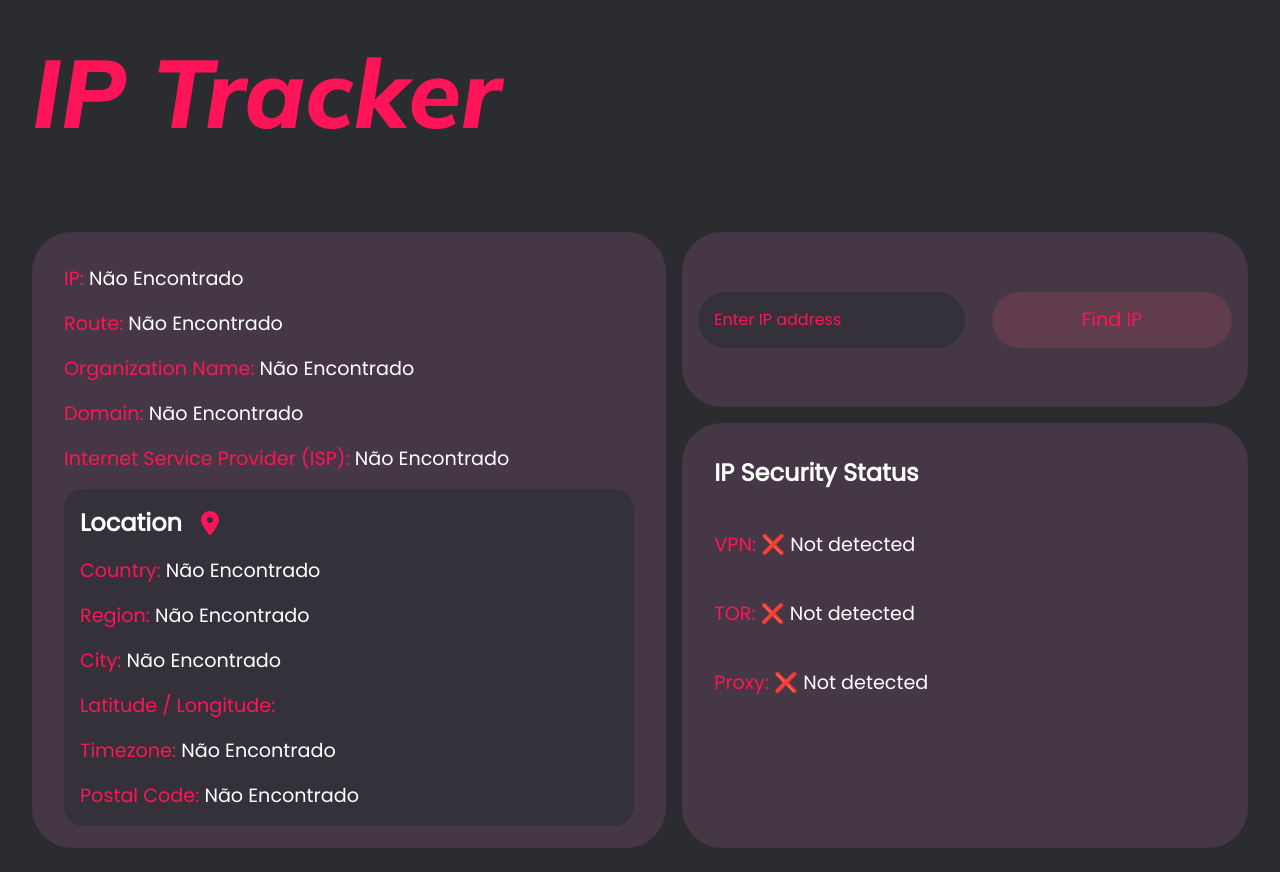
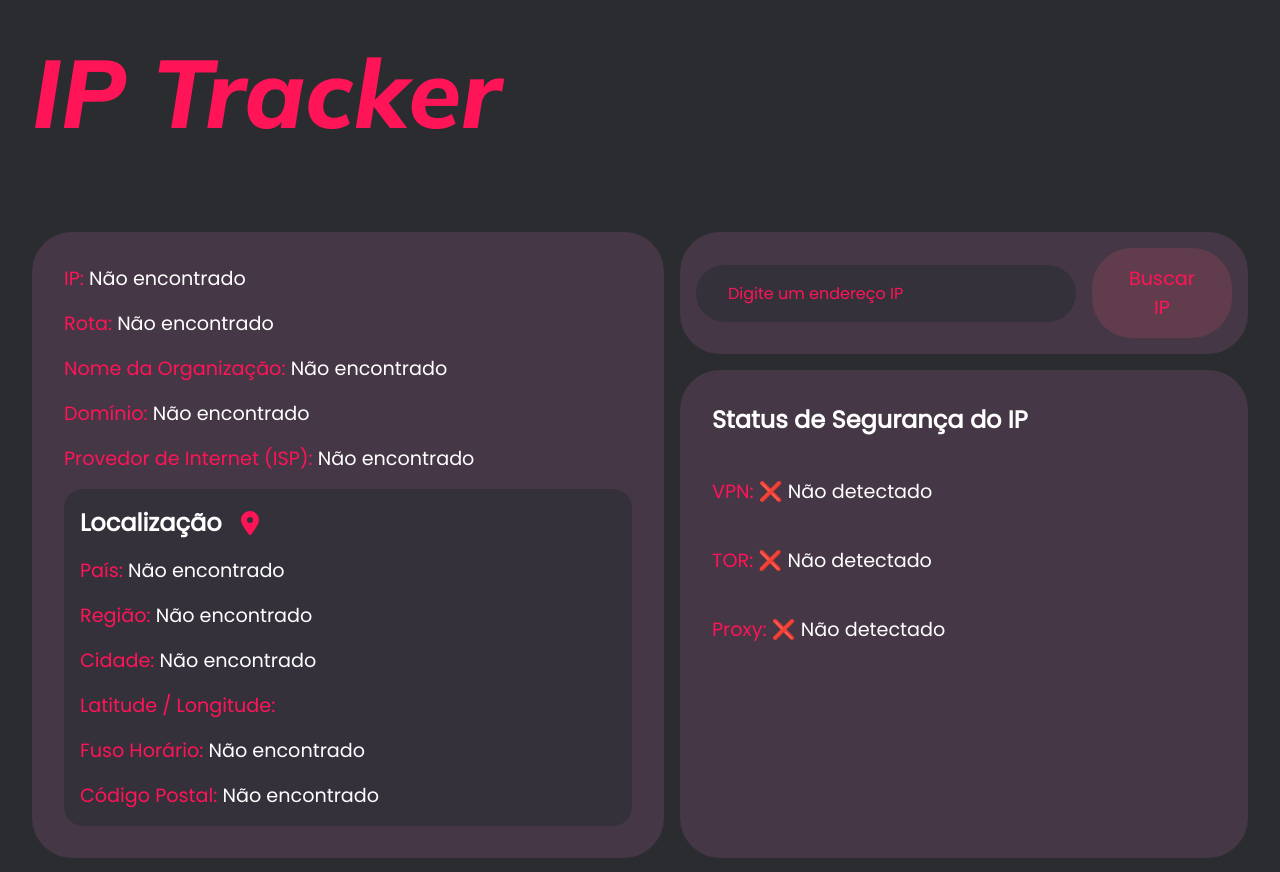
Before and after one commit to ArthurGehlen/IPTracker, a React (Vite) app: page / in a window 1280 px wide. Built offline with nearby package versions, Linux system fonts and the light colour scheme; no server answers.

Commit message:
Leve mudança nos códigos.

```diff
--- a/src/App.css
+++ b/src/App.css
@@ -1,20 +1,20 @@
-@import url('https://fonts.googleapis.com/css2?family=Mulish:ital,wght@1,800&display=swap');
-@import url('https://fonts.googleapis.com/css2?family=Poppins&display=swap');
+@import url("https://fonts.googleapis.com/css2?family=Mulish:ital,wght@1,800&display=swap");
+@import url("https://fonts.googleapis.com/css2?family=Poppins&display=swap");
 
 :root {
-  --primary_color: #FF1457;
-  --body_bg_color: #2B2C30;
-  --input_bg: #35313B;
-  --locate_btn_bg: #613C4C;
-  --localization_container_bg: #35313B;
-  --white: #FFFFFF;
+  --primary_color: #ff1457;
+  --body_bg_color: #2b2c30;
+  --input_bg: #35313b;
+  --locate_btn_bg: #613c4c;
+  --localization_container_bg: #35313b;
+  --white: #ffffff;
   --containers_bg_color: #453745;
 
   --container_border_radius: 40px;
   --container_padding: 2rem;
 
-  --title_font_family: 'Mulish', sans-serif;
-  --body_font_family: 'Poppins', sans-serif;
+  --title_font_family: "Mulish", sans-serif;
+  --body_font_family: "Poppins", sans-serif;
 }
 
 * {
@@ -39,14 +39,14 @@ h1 {
 main {
   margin-top: 5rem;
   height: 38rem;
-  display: grid;
-  grid-template-rows: 175px 425px;
+  display: flex;
+  flex-wrap: wrap;
   gap: 1rem;
 }
 
 .main_infos {
-  grid-row-start: 1;
-  grid-row-end: 3;
+  width: 60rem;
+  flex: 1 1;
   background-color: var(--containers_bg_color);
   border-radius: var(--container_border_radius);
   padding: var(--container_padding);
@@ -55,66 +55,77 @@ main {
   justify-content: space-between;
 }
 
-.main_infos div {
+.main_infos .local_infos {
   padding: 1rem;
   background-color: var(--localization_container_bg);
   width: 100%;
-  height: calc(425px - 2rem);
-  border-radius: 20px;
+  height: fit-content !important;
+  border-radius: 1.2rem;
   display: flex;
   flex-direction: column;
   justify-content: space-between;
+  margin-top: 1rem;
 }
 
-.main_infos h2 {
+.main_infos .local_infos h2 {
   display: flex;
   align-items: center;
   gap: 1rem;
   color: var(--white);
 }
 
-.main_infos svg {
+.main_infos .local_infos h2 svg {
   color: var(--primary_color);
 }
 
+.secondary_infos {
+  width: max(55rem, 100vw);
+  flex: 1;
+  display: flex;
+  flex-direction: column;
+  justify-content: space-between;
+  gap: 1rem;
+}
+
 .search_container {
-  grid-row-start: 1;
-  grid-row-end: 2;
+  height: minmax(calc(20% - 0.5rem), fit-content);
   background-color: var(--containers_bg_color);
   border-radius: var(--container_border_radius);
   padding: 1rem;
   display: flex;
   align-items: center;
-  justify-content: space-between;
   flex-wrap: wrap;
+  gap: 1rem;
+}
+
+.search_container input,
+.search_container button {
+  padding: 1rem 2rem;
 }
 
 .search_container input {
   border-radius: var(--container_border_radius);
-  width: 50%;
-  padding: 1rem;
-  height: 3.5rem;
   outline: none;
   border: none;
   color: var(--primary_color);
   background-color: var(--input_bg);
   font-size: 1rem;
-}
-
-.search_container input::placeholder {
-  color: var(--primary_color);
+  flex: 1;
 }
 
 .search_container button {
-  height: 3.5rem;
-  width: 45%;
   border-radius: var(--container_border_radius);
   border: none;
   background-color: var(--locate_btn_bg);
   color: var(--primary_color);
   font-size: 1.2rem;
   cursor: pointer;
-  transition: .4s;
+  transition: 0.4s;
+  flex: 1 1;
+}
+
+.search_container input::placeholder {
+  color: var(--primary_color);
 }
 
 .search_container button:hover {
@@ -123,6 +134,7 @@ main {
 }
 
 .security_infos {
+  height: calc(80% - 0.5rem);
   background-color: var(--containers_bg_color);
   border-radius: var(--container_border_radius);
   padding: var(--container_padding);
@@ -130,10 +142,6 @@ main {
   flex-direction: column;
   gap: 1.5rem;
   color: var(--white);
-}
-
-.local_infos {
-  margin-top: 1rem;
 }
 
 @media screen and (max-width: 992px) {
@@ -144,23 +152,4 @@ main {
   h1 {
     text-align: center;
   }
-
-  main {
-    display: flex !important;
-    flex-direction: column;
-  }
-
-  main section,
-  form {
-    width: 100% !important;
-  }
-
-  input,
-  button {
-    width: 100% !important;
-  }
-
-  button {
-    margin-top: 1rem;
-  }
 }
--- a/src/App.jsx
+++ b/src/App.jsx
@@ -25,7 +25,7 @@ function App() {
   });
 
   const security_check = (value) => {
-    return value ? "✅ Detected" : "❌ Not detected";
+    return value ? "✅ Detectado" : "❌ Não detectado";
   };
 
   const fetch_data = (ip_param) => {
@@ -72,53 +72,59 @@ function App() {
 
       <main>
         <section className="main_infos">
-          <Info label="IP" value={data.ip || "Não Encontrado"} />
-          <Info label="Route" value={data.route || "Não Encontrado"} />
+          <Info label="IP" value={data.ip || "Não encontrado"} />
+          <Info label="Rota" value={data.route || "Não encontrado"} />
           <Info
-            label="Organization Name"
-            value={data.orgName || "Não Encontrado"}
+            label="Nome da Organização"
+            value={data.orgName || "Não encontrado"}
           />
-          <Info label="Domain" value={data.domain || "Não Encontrado"} />
+          <Info label="Domínio" value={data.domain || "Não encontrado"} />
           <Info
-            label="Internet Service Provider (ISP)"
-            value={data.isp || "Não Encontrado"}
+            label="Provedor de Internet (ISP)"
+            value={data.isp || "Não encontrado"}
           />
+
           <div className="local_infos">
             <h2>
-              Location <FaLocationDot />
+              Localização <FaLocationDot />
             </h2>
-
-            <Info label="Country" value={data.country || "Não Encontrado"} />
-            <Info label="Region" value={data.region || "Não Encontrado"} />
-            <Info label="City" value={data.city || "Não Encontrado"} />
+            <Info label="País" value={data.country || "Não encontrado"} />
+            <Info label="Região" value={data.region || "Não encontrado"} />
+            <Info label="Cidade" value={data.city || "Não encontrado"} />
             <Info
               label="Latitude / Longitude"
-              value={`${data.latitude} ${data.longitude}` || "Não Encontrado"}
+              value={`${data.latitude} ${data.longitude}` || "Não encontrado"}
             />
-            <Info label="Timezone" value={data.timezone || "Não Encontrado"} />
             <Info
-              label="Postal Code"
-              value={data.postalCode || "Não Encontrado"}
+              label="Fuso Horário"
+              value={data.timezone || "Não encontrado"}
+            />
+            <Info
+              label="Código Postal"
+              value={data.postalCode || "Não encontrado"}
             />
           </div>
         </section>
+
+        <div className="secondary_infos">
           <form className="search_container" onSubmit={handle_submit}>
             <input
               type="text"
-            placeholder="Enter IP address"
+              placeholder="Digite um endereço IP"
               value={searchIp}
               onChange={(e) => setSearchIp(e.target.value)}
               required
             />
-          <button type="submit">Find IP</button>
+            <button type="submit">Buscar IP</button>
           </form>
           <section className="security_infos">
-          <h2>IP Security Status</h2>
+            <h2>Status de Segurança do IP</h2>
 
             <Info label="VPN" value={security_check(data.vpn)} />
             <Info label="TOR" value={security_check(data.tor)} />
             <Info label="Proxy" value={security_check(data.proxy)} />
           </section>
+        </div>
       </main>
     </>
   );
```
Lines whose indentation alone changed are shown as unchanged.
